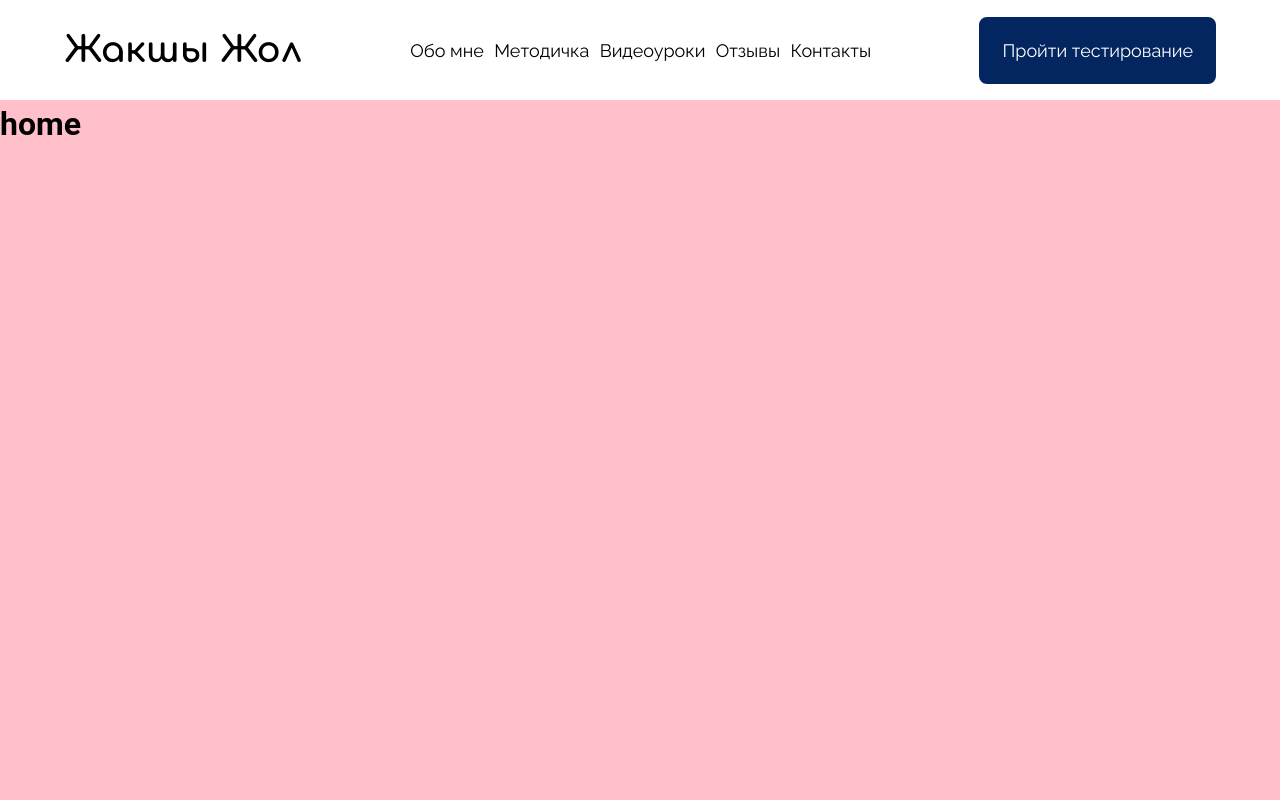
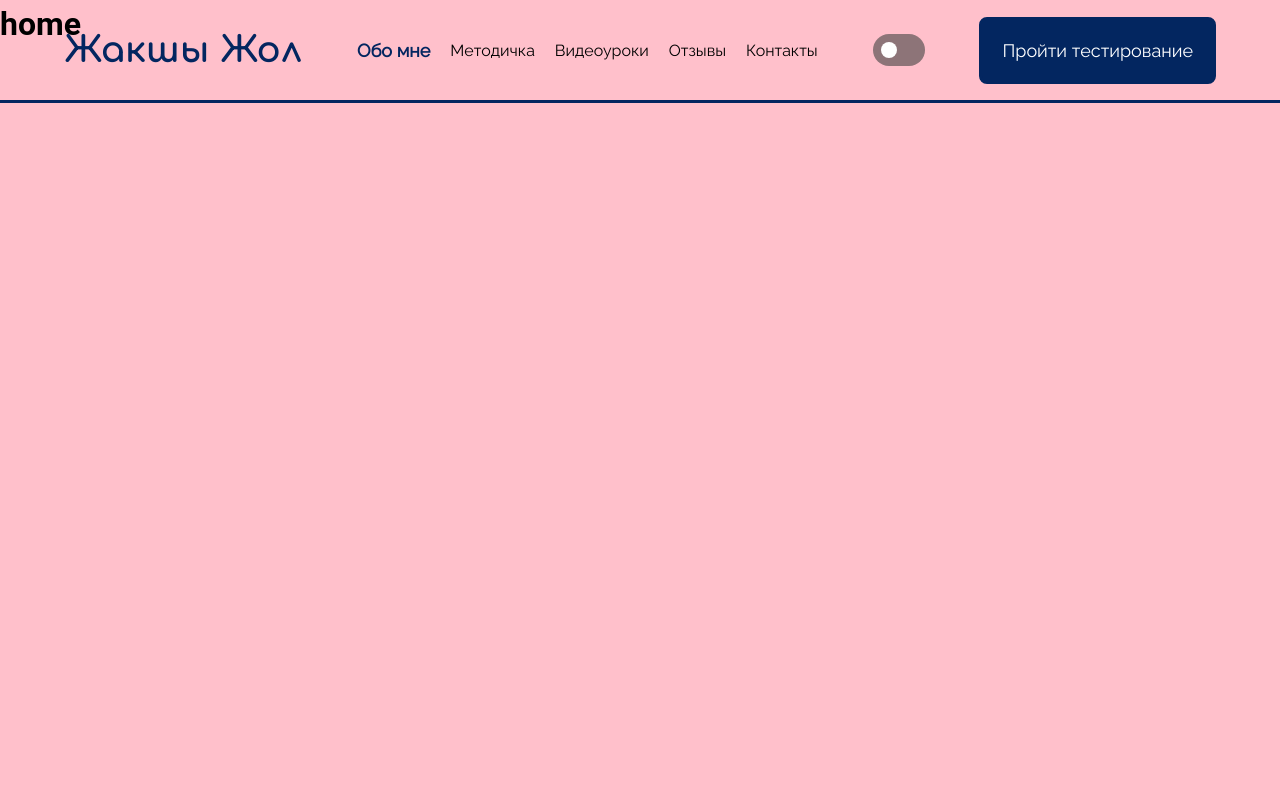
Before and after one commit to Iimanbek/Ak-Zhol-driving-school-, a Vue app: page / in a window 1280 px wide. Shown: the top 800 px of the page. Built offline with nearby package versions, Linux system fonts and the light colour scheme.

Commit message:
add hover and swicht

```diff
--- a/src/components/NavBar.vue
+++ b/src/components/NavBar.vue
@@ -6,11 +6,14 @@
                     <h2> Жакшы Жол</h2>
                 </div>
                 <div class="navLinks">
-                    <router-link to="#">Обо мне</router-link>
+                    <router-link to="#" class="aboutMe">Обо мне</router-link>
                     <router-link to="#">Методичка</router-link>
                     <router-link to="#">Видеоуроки</router-link>
                     <router-link to="#">Отзывы</router-link>
                     <router-link to="#">Контакты</router-link>
+                </div>
+                <div class="svich">
+                    <v-switch v-model="model" hide-details inset></v-switch>
                 </div>
                 <div class="navButton">
                     <button class="button">Пройти тестирование</button>
@@ -21,7 +24,11 @@
 </template>
 <script>
 export default {
-
+    data () {
+      return {
+        model: false,
+      }
+    },
 }
 </script>
 <style lang="scss" scoped>
@@ -36,6 +43,8 @@ nav {
     width: 100%;
     display: flex;
     justify-content: center;
+    border-bottom: 3px solid #032660;
+    position: fixed;
 
     .navMainConteiner {
         width: 90%;
@@ -49,13 +58,26 @@ nav {
             display: flex;
             justify-content: space-between;
 
+            .aboutMe {
+                font-size: 18px;
+                font-weight: bolder;
+                color: #032660;
+                line-height: 21px;
+            }
+
             a {
                 font-family: 'Raleway', sans-serif;
                 font-style: normal;
                 font-weight: 400;
-                font-size: 18px;
+                font-size: 16px;
                 line-height: 21px;
                 color: #000000;
+                transition-duration: 400ms;
+
+                &:hover {
+                    color: #032660;
+                    font-weight: 900;
+                }
             }
 
         }
@@ -66,11 +88,10 @@ nav {
             font-weight: 700;
             font-size: 36px;
             line-height: 40px;
-            color: #000000;
+            color: #032660;
         }
 
         .button {
-            box-sizing: border-box;
             display: flex;
             flex-direction: row;
             justify-content: center;
@@ -80,13 +101,21 @@ nav {
             background: #032660;
             border: 3px solid #032660;
             border-radius: 8px;
-
             font-family: 'Raleway', sans-serif;
             font-style: normal;
             font-weight: 500;
             font-size: 18px;
             line-height: 21px;
-            color: #FFFFFF;
+            color: #fff;
+            transition-duration: 300ms;
+
+
+            &:hover {
+                background: #fff;
+                color: #032660;
+                font-weight: bold;
+            }
+
         }
     }
 }
```
